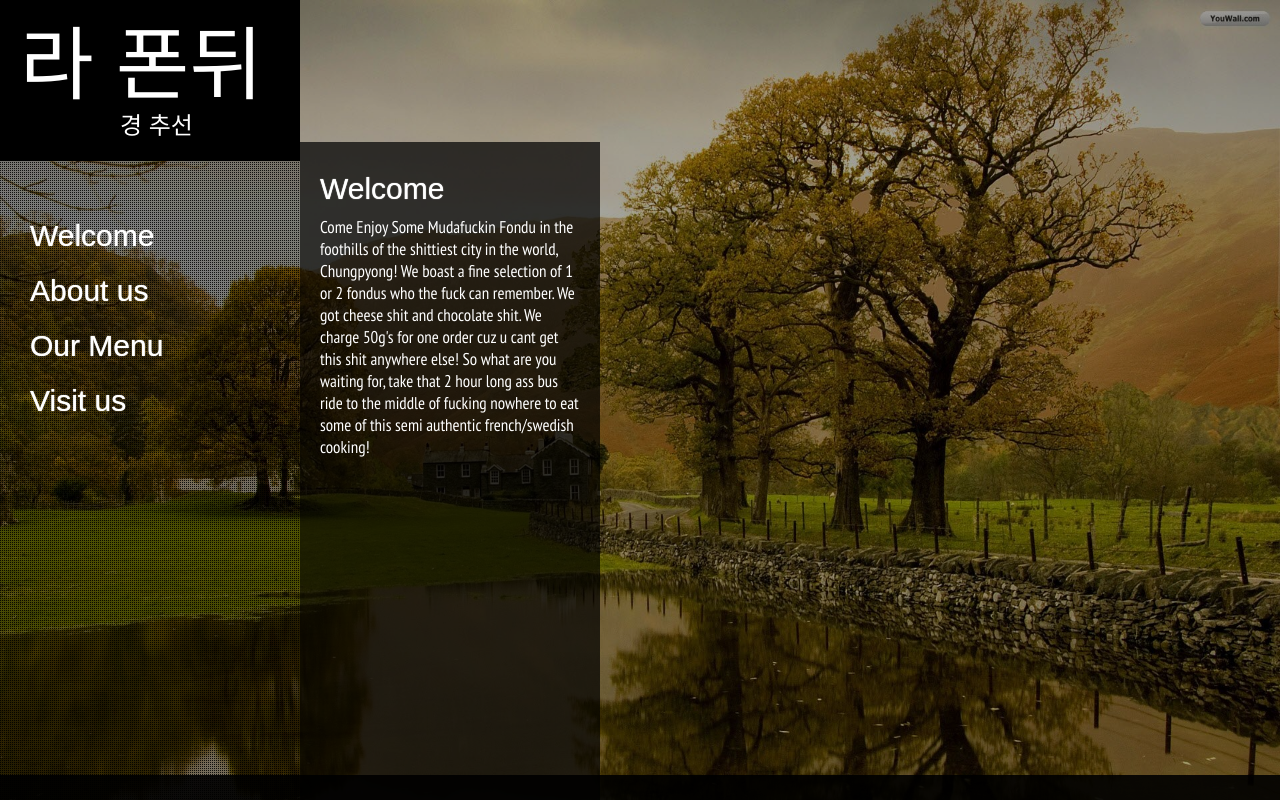
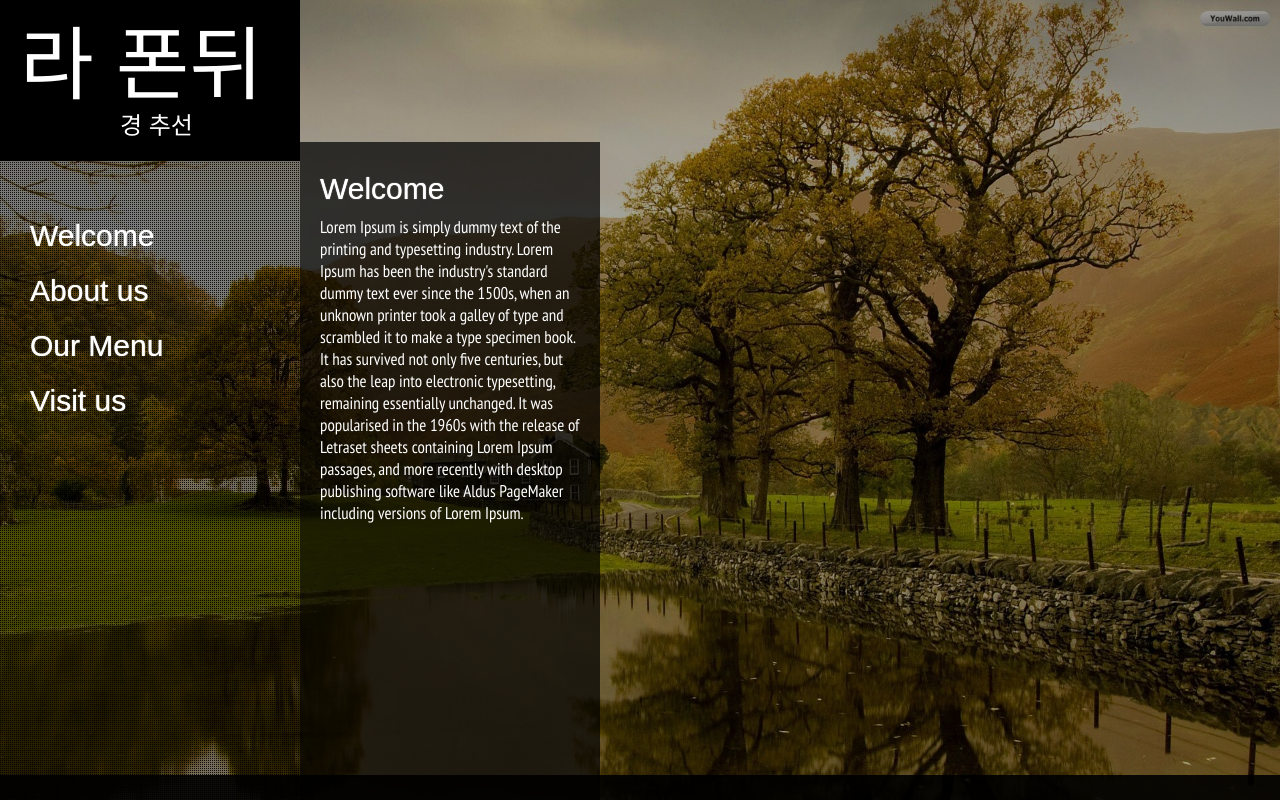
Before and after one commit to snly2386/MiaesRestaurant, a plain HTML site: page index.html in a window 1280 px wide. Drawn offline with nearby package versions, Linux system fonts and the light colour scheme; some packages are replaced by stand-ins of ours; a web font is replaced by a local one.

Commit message:
update copy

```diff
--- a/index.html
+++ b/index.html
@@ -30,20 +30,20 @@
 			<div class="bf_page" id="home" style="display:block;">
 				<div class="bf_content_text">
 					<h2>Welcome</h2>
-					<p>Come Enjoy Some Mudafuckin Fondu in the foothills of the shittiest city in the world, Chungpyong! We boast a fine selection of 1 or 2 fondus who the fuck can remember.  We got cheese shit and chocolate shit.  We charge 50g's for one order cuz u cant get this shit anywhere else! So what are you waiting for, take that 2 hour long ass bus ride to the middle of fucking nowhere to eat some of this semi authentic french/swedish cooking!</p>
+					<p>Lorem Ipsum is simply dummy text of the printing and typesetting industry. Lorem Ipsum has been the industry's standard dummy text ever since the 1500s, when an unknown printer took a galley of type and scrambled it to make a type specimen book. It has survived not only five centuries, but also the leap into electronic typesetting, remaining essentially unchanged. It was popularised in the 1960s with the release of Letraset sheets containing Lorem Ipsum passages, and more recently with desktop publishing software like Aldus PageMaker including versions of Lorem Ipsum. </p>
 				</div>
 			</div>
 			<div class="bf_page" id="about">
 				<div class="bf_content_text">
 					<h2>About us</h2>
-					<p>We got one cook whose only professional experience consists of cooking for her son once in awhile.  All of our ingredients are freshly delivered from costco and LG mart.  We started this business cuz we had no manies.</p>
-					<p>Our shitbox..err restaurant is located deep in the most remote ass end of the forest. It can hold up to 3 persons including the chef.  We have toilets and are hoping to install a fan in the near future! </p>
+					<p>Lorem Ipsum is simply dummy text of the printing and typesetting industry. Lorem Ipsum has been the industry's standard dummy text ever since the 1500s, when an unknown printer took a galley of type and scrambled it to make a type specimen book.</p>
+					<p>Lorem Ipsum is simply dummy text of the printing and typesetting industry. Lorem Ipsum has been the industry's standard dummy text ever since the 1500s, when an unknown printer took a galley of type and scrambled it to make a type specimen book.</p>
 				</div>
 			</div>
 			<div class="bf_page" id="menu">
 				<div class="bf_content_text">
 					<h2>Our Menu</h2>
-					<p>We boast an impressive selection of shitty ass fondu.</p>
+					<p>We boast an impressive selection of authentic fondu.</p>
 					<ul id="bf_dishes">
 						<li><a href="#"><img src="images/thumbs/1.jpg" alt="thumb1" class="thumb"/></a></li>
 						<li><a href="#"><img src="images/thumbs/2.jpg" alt="thumb2" class="thumb"/></a></li>
@@ -63,7 +63,7 @@
 						<div class="bf_gallery_item">
 							<div class="bf_heading"><h2>Fondu #1</h2></div>
 							<div class="bf_desc">
-								<p>Shitty ass Fondu</p>
+								<p>Fondu#1</p>
 							</div>
 							<img src="images/foreground/1.jpg" alt="image1" data-bgimg="images/background/1.jpg" />
 						</div>
```
